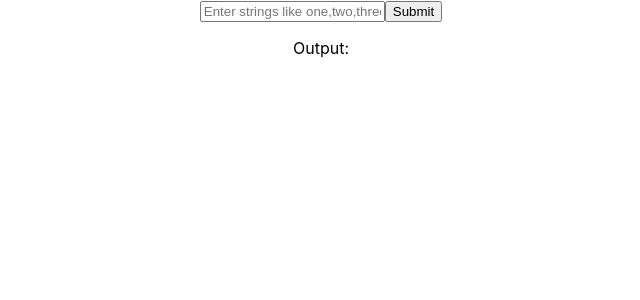
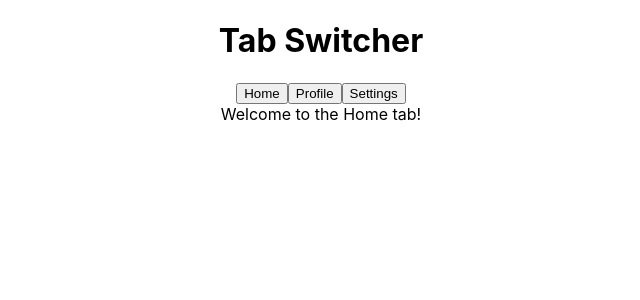
Before and after one commit to braju007/frontend_react_js, a React (Create React App) app in the folder machine_coding/: page / in a window 1280 px wide. Shown: the top 300 px of the page, without its empty margins (319-959 px from the left). Built offline with nearby package versions, Linux system fonts and the light colour scheme.

Commit message:
Add TabsSwitcher component

```diff
--- a/machine_coding/src/App.js
+++ b/machine_coding/src/App.js
@@ -19,7 +19,8 @@ import './App.css';
 // import { ChipsInput } from './components/ChipsInput';
 // import { UtilizeCounterHook } from './components/UtilizeCounterHook';
 // import { GuessTheNumber } from './components/GuessTheNumber';
-import { StringZigzagConverter } from './components/StringZigzagConverter';
+// import { StringZigzagConverter } from './components/StringZigzagConverter';
+import { TabsSwitcher } from './components/TabsSwitcher';
 
 function App() {
   return (
@@ -43,8 +44,9 @@ function App() {
       <BMICalculator />
       <ChipsInput />
       <UtilizeCounterHook />
-      <GuessTheNumber /> */}
-      <StringZigzagConverter />
+      <GuessTheNumber />
+      <StringZigzagConverter /> */}
+      <TabsSwitcher />
     </div>
   );
 }
--- /dev/null
+++ b/machine_coding/src/components/TabsSwitcher.jsx
@@ -0,0 +1,37 @@
+import React, { useState } from 'react';
+
+// Sample tab data
+const tabs = [
+  { id: 'home', label: 'Home', content: 'Welcome to the Home tab!' },
+  { id: 'profile', label: 'Profile', content: 'This is your Profile.' },
+  { id: 'settings', label: 'Settings', content: 'Adjust your Settings here.' },
+];
+
+export const TabsSwitcher = () => {
+  // TODO: Set up state to track the active tab
+  const [activeTab, setActiveTab] = useState('home');
+  return (
+    <div className="tab-switcher">
+      <h1>Tab Switcher</h1>
+
+      {/* Tab buttons */}
+      <div className="tab-buttons">
+        {tabs.map((tab) => (
+          <button
+            key={tab.id}
+            className={activeTab === tab.id ? 'active' : ''}
+            onClick={() => setActiveTab(tab.id)}
+            data-testid={`tab-button-${tab.id}`}
+          >
+            {tab.label}
+          </button>
+        ))}
+      </div>
+
+      {/* Content */}
+      <div className="tab-content" data-testid="tab-content">
+        {tabs.find((tab) => tab.id === activeTab).content}
+      </div>
+    </div>
+  );
+};
```
